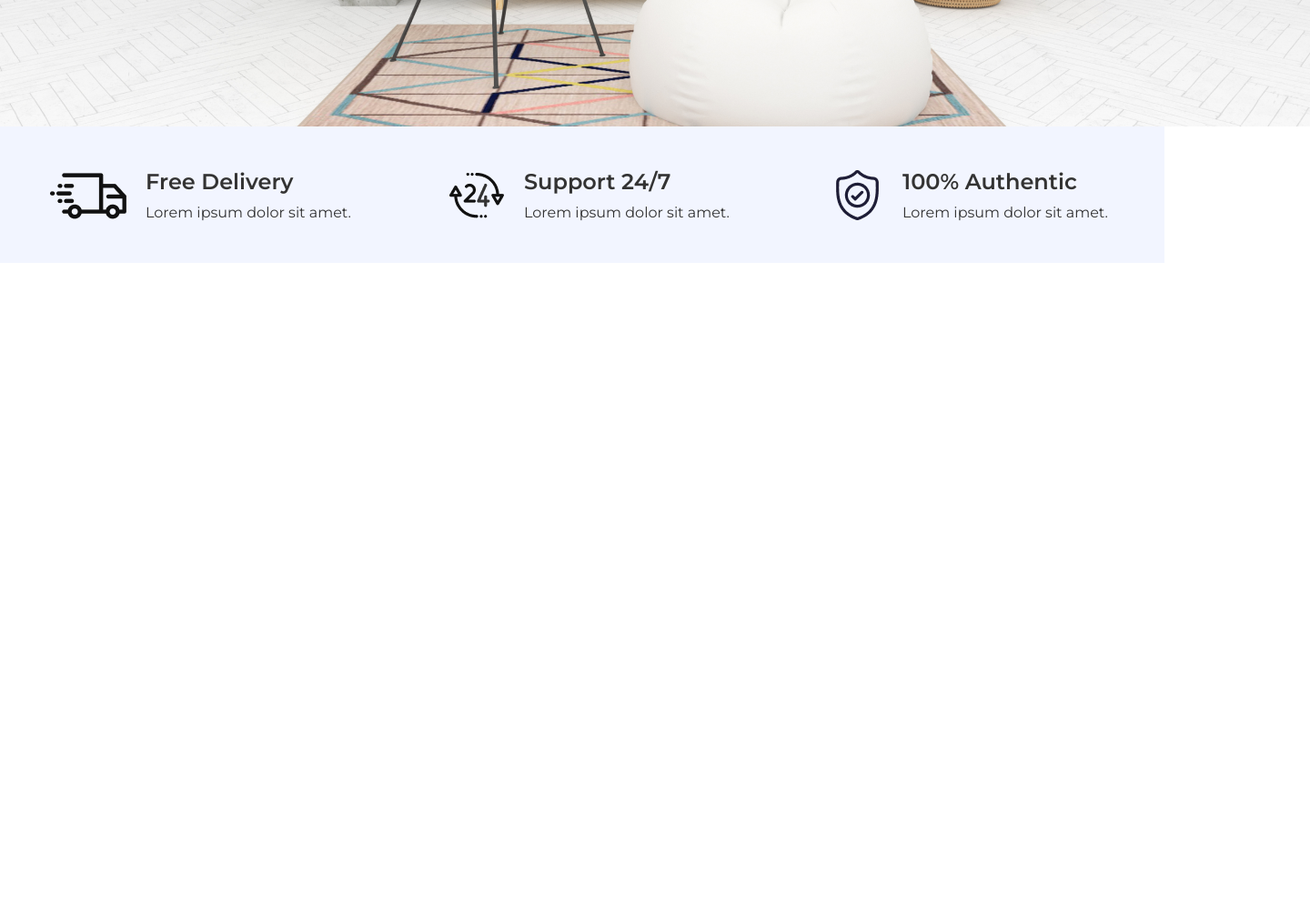
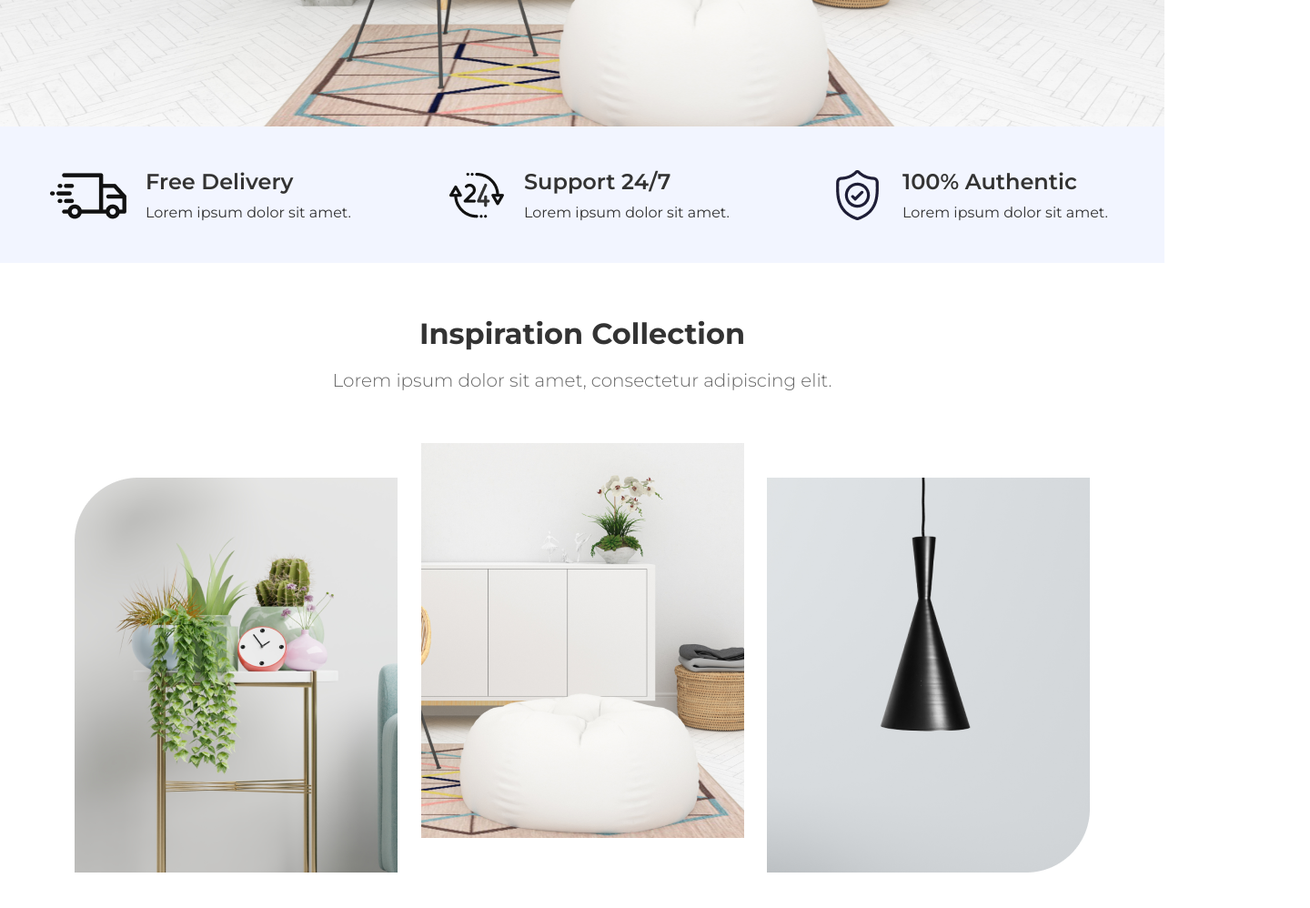
Before and after one commit to aydinli-nurjan/furniture-shop-frontend, a plain HTML site: page index.html in a window 1280 px wide. Shown: the part 732-1730 px from the top of the page at 91% size, 1440 px wide, since content can reach past the window. Before the commit the page ends 1021 px from the top, so only its background shows below. Drawn offline with nearby package versions, Linux system fonts and the light colour scheme.

Commit message:
+inpiration_collection

```diff
--- a/css/style.css
+++ b/css/style.css
@@ -87,7 +87,7 @@ body{
 }
 
 .ph img{
-    width: 1440px;
+    width: 100%;
     height: 749px;
 }
 
@@ -101,6 +101,7 @@ body{
     background: #DFE9F4;
     position: absolute;
     padding: 39px;
+    box-sizing: border-box;
 }
 
 .newarrival{
@@ -197,9 +198,73 @@ body{
     color: #333333;
 }
 
+.inscollect{
+    width: 100%;
+    height: 742px;
+    padding: 58px 0px;
+    box-sizing: border-box;
+}
 
+.words{
+    width: 100%;
+    height: 90px;
+    /* background-color: #276dc3; */
+    margin-bottom: 50px;
+}
 
+.word{
+    width: 100%;
+    height: 39px;
+    margin-bottom: 20px;
+    /* background-color: aqua; */
+}
 
+.word p{
+    font-family: var(--font-family);
+    font-size: 32px;
+    font-weight: 700;
+    line-height: 39.01px;
+    text-align: center;
+    color: #333333;
+}
+
+.loremips{
+    width: 100%;
+    height: 30px;
+    /* background-color: brown; */
+}
+
+.loremips p{
+    font-family: var(--font-family);
+    font-size: 20px;
+    font-weight: 300;
+    line-height: 24.38px;
+    text-align: center;
+    color: #666666;
+}
+
+.photo_3{
+    width: 100%;
+    height: 472px;
+    padding: 0px 27px;
+    box-sizing: border-box;
+    /* background-color: yellowgreen; */
+    display: flex;
+    justify-content: space-between;
+}
+
+.idk{
+    width: 355px;
+    height: 472px;
+    padding-top: 38px;
+    box-sizing: border-box;
+    /* background: #054C73; */
+}
+
+.images{
+    width: 355px;
+    height: 434px;
+}
 
 
 /* Extra small devices (phones, 600px and down) */
--- a/index.html
+++ b/index.html
@@ -49,6 +49,8 @@
         </div>
     </div>
 
+    <div class="col-xs-12 col-md-12 col-lg-12">
+        <div class="row">
             <div class="container-fluid">
                 <div class="row">
                     <div class="ph">
@@ -62,6 +64,8 @@
                             </div>
                             <div class="lorem">
                                 <p>Lorem ipsum dolor sit amet, consectetur adipiscing elit. Ut elit tellus, luctus nec ullamcorper mattis.</p>
+                            </div>
+                        </div>
                     </div>
                 </div>
             </div>
@@ -106,6 +110,30 @@
         </div>
     </div>
 
+    <div class="container">
+        <div class="row">
+            <div class="inscollect">
+                <div class="words disflex">
+                    <div class="word">
+                        <p>Inspiration Collection</p>
+                    </div>
+                    <div class="loremips">
+                        <p>Lorem ipsum dolor sit amet, consectetur adipiscing elit.</p>
+                    </div>
+                </div>
+                <div class="photo_3">
+                    <div class="idk">
+                        <img class="images" src="img/Mask Group.png" alt="">
+                    </div>
+                     <img class="images" src="img/Mask Group-2.png" alt="">
+                    <div class="idk">
+                        <img class="images" src="img/Mask Group-3.png" alt="">
+                    </div>
+                </div>
+            </div>
+        </div>
+    </div>
+
 </body>
 
 </html>
```
Also changed, not shown: img/Mask Group-2.png (added), img/Mask Group-3.png (added), img/Mask Group.png (added), 1 other file. Lines whose indentation alone changed are shown as unchanged.
